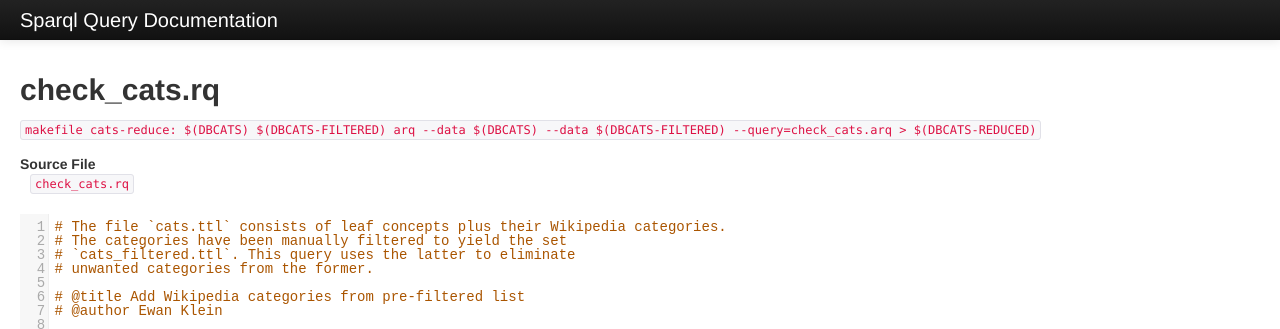
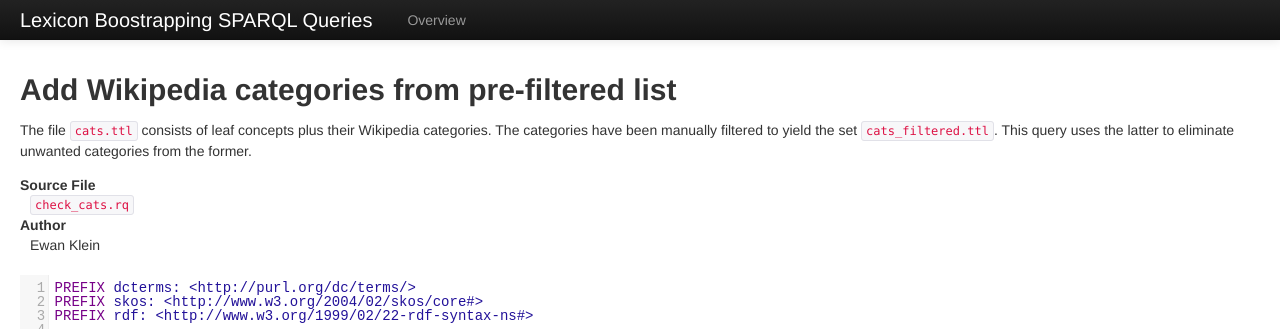
Before and after one commit to digtrade/digtrade, a plain HTML site: page check_cats.html in a window 1280 px wide. Shown: the top 329 px of the page. Drawn offline with Linux system fonts and the light colour scheme.

Commit message:
minor edits

```diff
--- a/check_cats.html
+++ b/check_cats.html
@@ -1,7 +1,7 @@
 <html>
   <head>
     <meta http-equiv="content-type" content="text/html; charset=UTF-8">
-    <title>Sparql Query Documentation</title>
+    <title>Lexicon Boostrapping SPARQL Queries</title>
     <link href="bootstrap.min.css" rel="stylesheet">
     <link rel="stylesheet" href="codemirror.css">
     <style type="text/css">
@@ -24,8 +24,10 @@
     <div class="navbar navbar-inverse navbar-fixed-top">
       <div class="navbar-inner">
         <div class="container-fluid">
-          <a class="brand" href="index.html">Sparql Query Documentation</a>
+          <a class="brand" href="index.html">Lexicon Boostrapping SPARQL Queries</a>
           <ul class="nav">
+
+		  		<li><a href="index.html#overview">Overview</a></li>
 
 
 		  </ul>
@@ -38,31 +40,25 @@
         <div class="span12">
           <div class="row-fluid">
               <div id="query-viewer">
-					<h2 property="title">check_cats.rq</h2>
+					<h2 property="title">Add Wikipedia categories from pre-filtered list</h2>
 
-						<p property="description"><p><code>makefile
-cats-reduce: $(DBCATS) $(DBCATS-FILTERED)
-arq --data $(DBCATS) --data $(DBCATS-FILTERED) --query=check_cats.arq  &gt; $(DBCATS-REDUCED)
-</code></p>
+						<p property="description"><p>The file <code>cats.ttl</code> consists of leaf concepts plus their Wikipedia categories.
+The categories have been manually filtered to yield the set
+<code>cats_filtered.ttl</code>. This query uses the latter to eliminate
+unwanted categories from the former.</p>
 </p>
 
 					<dl>
 					  <dt>Source File</dt>
 					  <dd><code>check_cats.rq</code></dd>
 
+					  <dt>Author</dt>
+					  <dd><span property="creator">Ewan Klein</span></dd>
+
 
 
 					</dl>
-					<textarea id="sparql" cols="120" rows="50"># The file `cats.ttl` consists of leaf concepts plus their Wikipedia categories.
-# The categories have been manually filtered to yield the set
-# `cats_filtered.ttl`. This query uses the latter to eliminate
-# unwanted categories from the former.
-
-# @title Add Wikipedia categories from pre-filtered list
-# @author Ewan Klein
-
-
-PREFIX dcterms: <http://purl.org/dc/terms/>
+					<textarea id="sparql" cols="120" rows="50">PREFIX dcterms: <http://purl.org/dc/terms/>
 PREFIX skos: <http://www.w3.org/2004/02/skos/core#>
 PREFIX rdf: <http://www.w3.org/1999/02/22-rdf-syntax-ns#>
 
```
Also changed, not shown: dbpedia_labels.html (+8 -3 lines), dbpedia_subjects_remote.html (+9 -4 lines), index.html (+17 -7 lines).
